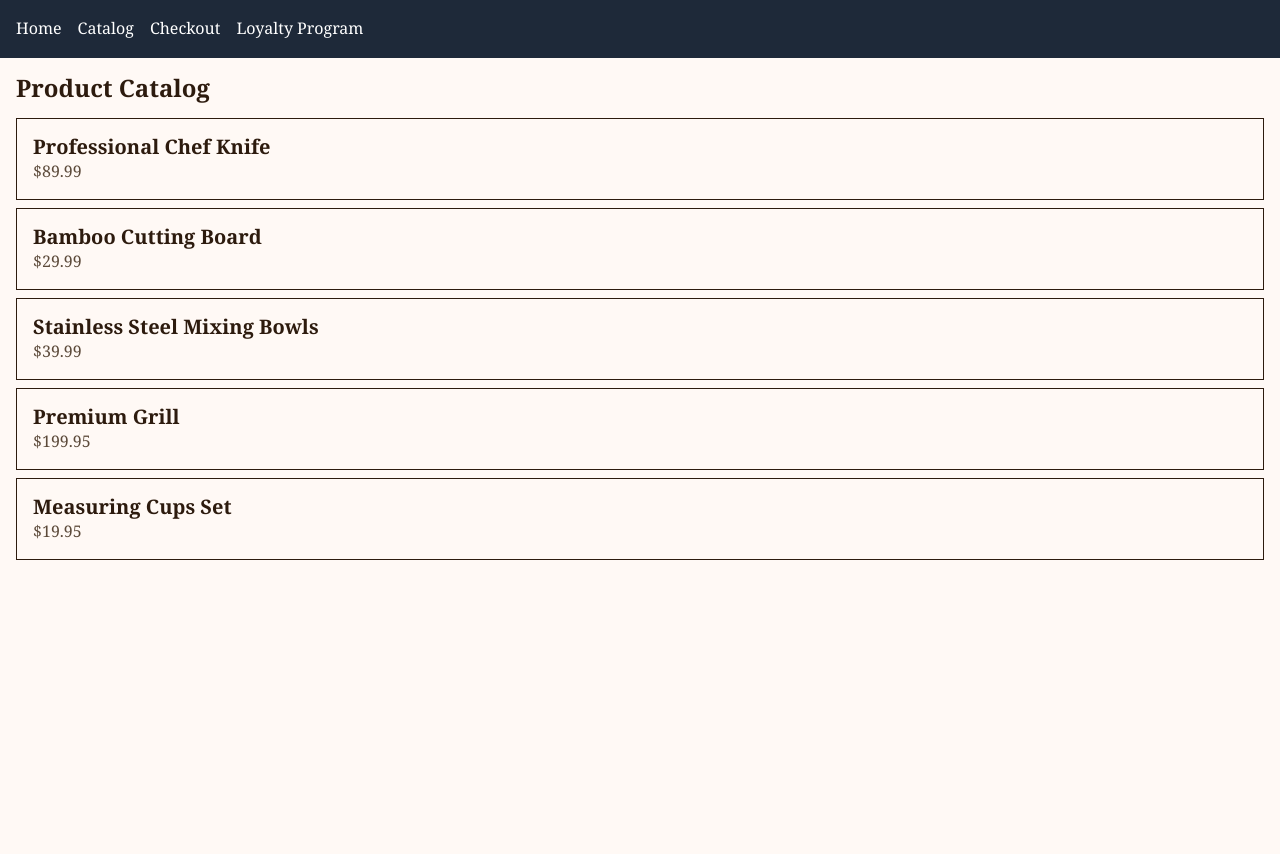
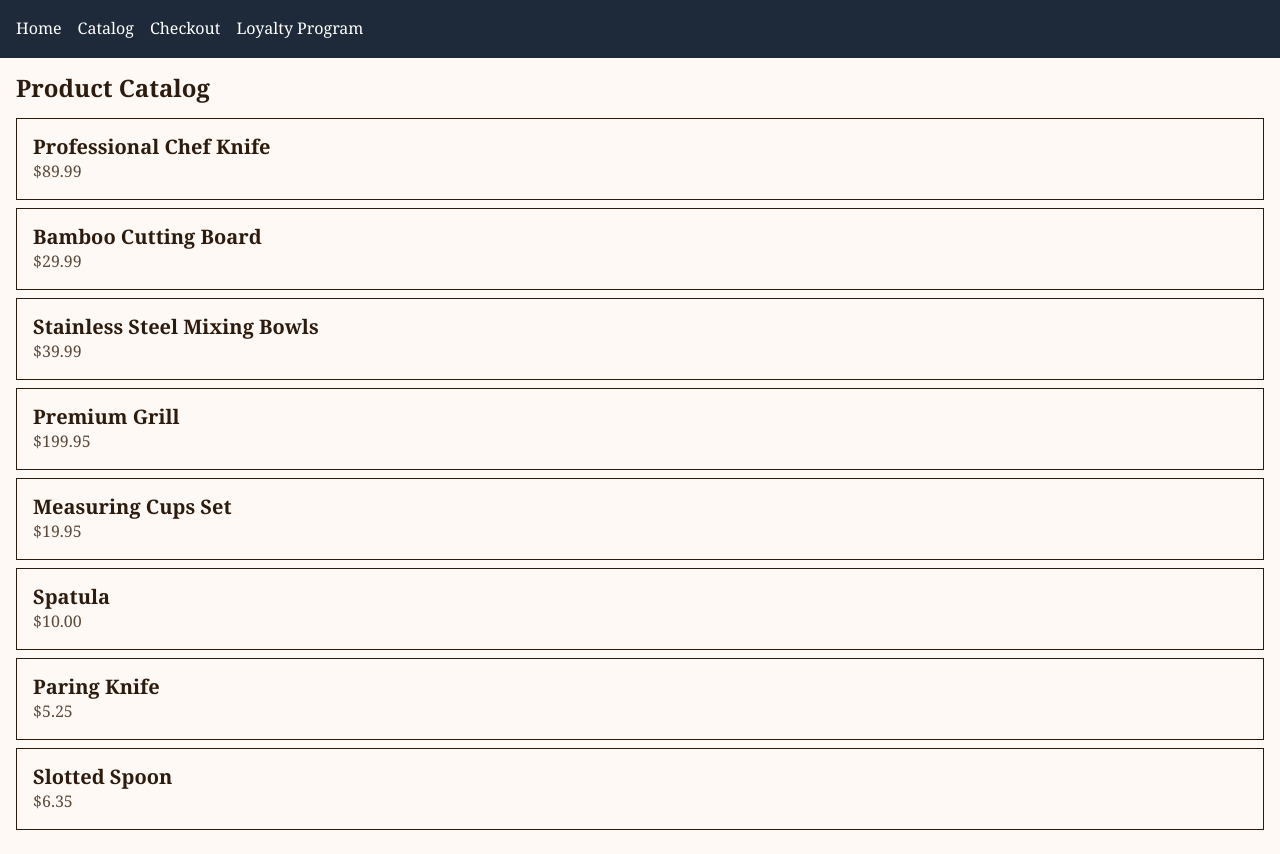
Before and after one commit to LinkedInLearning/programmingin-windsurf-and-mcp-4084173, a Next.js app: page /catalog in a window 1280 px wide. Before the commit the page ends 800 px from the top, so only its background shows below. Built offline with nearby package versions, Linux system fonts and the light colour scheme.

Commit message:
Add products from Supabase
After adding the Supabase MCP server, we were able to successfully pull in all of the kitchen items from that server. Your results may vary, especially if you have different data in your Supabase instance.

```diff
--- a/app/data/products.ts
+++ b/app/data/products.ts
@@ -6,6 +6,7 @@ export interface Product {
 }
 
 export const products: Product[] = [
+  // Existing products
   {
     id: 1,
     name: 'Professional Chef Knife',
@@ -35,5 +36,25 @@ export const products: Product[] = [
     name: 'Measuring Cups Set',
     price: 19.95,
     description: 'Precise measurements for perfect recipes'
+  },
+
+  // Kitchen supplies from Supabase
+  {
+    id: 6,
+    name: 'Spatula',
+    price: 10.00,
+    description: 'High heat resistant kitchen tool'
+  },
+  {
+    id: 7,
+    name: 'Paring Knife',
+    price: 5.25,
+    description: 'Perfect for peeling and slicing small fruits and vegetables'
+  },
+  {
+    id: 8,
+    name: 'Slotted Spoon',
+    price: 6.35,
+    description: 'Ideal for draining liquids from food'
   }
 ];
```
